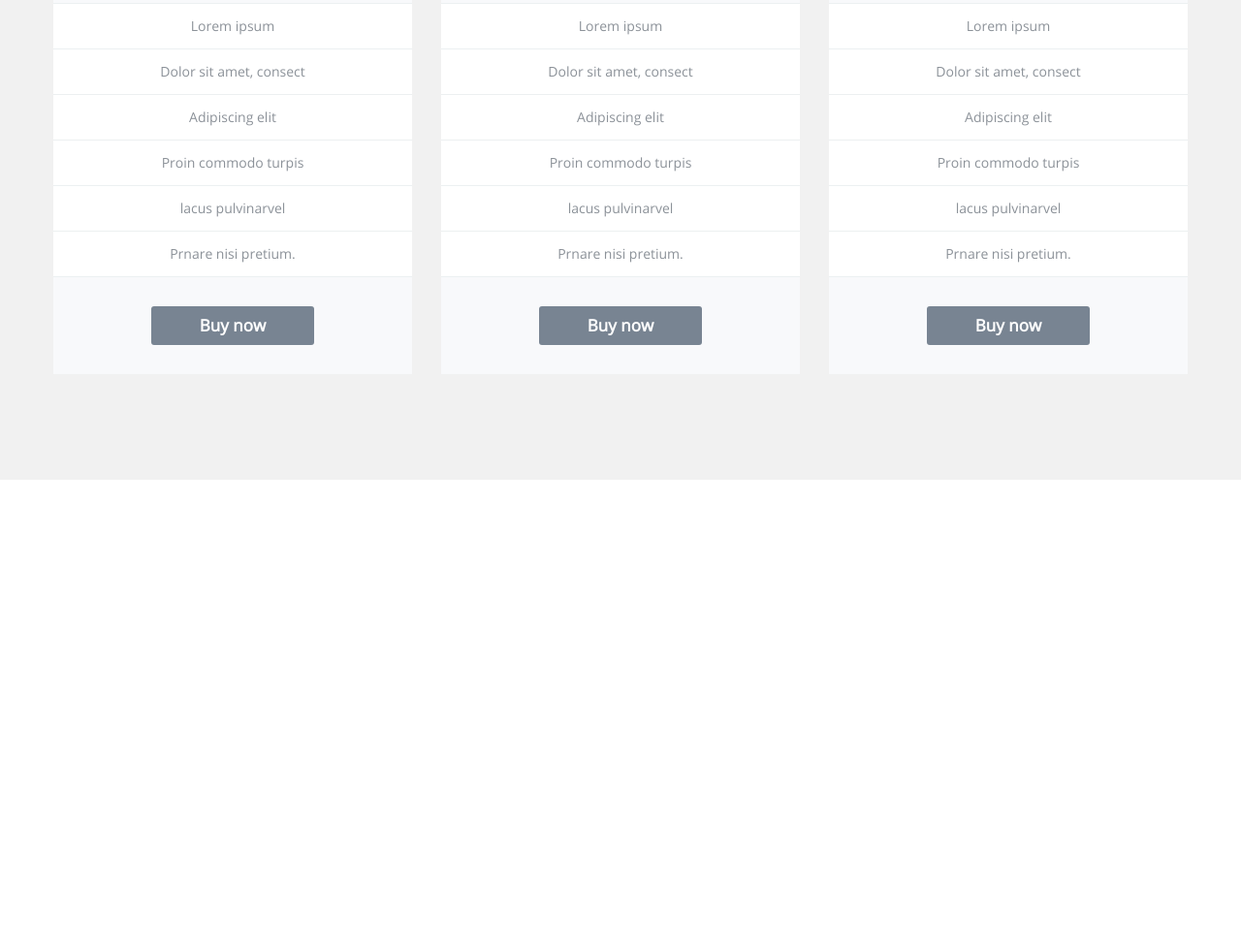
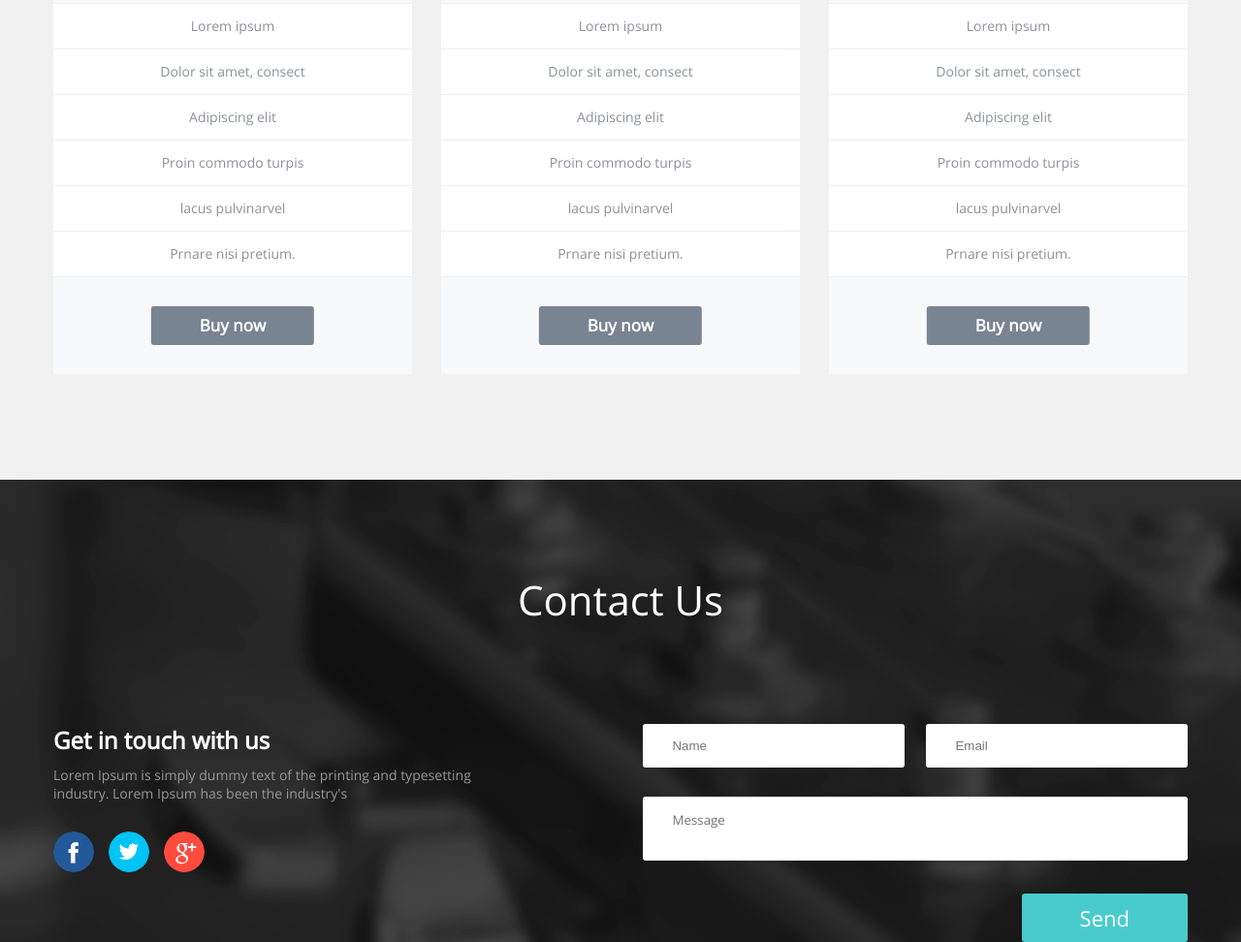
Before and after one commit to Melagomania/author, a website: page app/index.html in a window 1280 px wide. Shown: the part 1618-2590 px from the top of the page at 97% size. Before the commit the page ends 2113 px from the top, so only its background shows below. Drawn offline with nearby package versions, Linux system fonts and the light colour scheme; files that its build step writes are made by us from their sources; files whose address does not match are found by name.

Commit message:
starter making footer secrion

```diff
--- a/app/index.html
+++ b/app/index.html
@@ -76,6 +76,7 @@
   <section class="price">
     <div class="content">
       <section class="card">
+        <button>Buy now</button>
         <h3>Basic</h3>
         <span>$5.01/Month</span>
         <ul>
@@ -86,10 +87,11 @@
           <li>lacus pulvinarvel</li>
           <li>Prnare nisi pretium.</li>
         </ul>
-        <button>Buy now</button>
+
       </section>
 
       <section class="card">
+        <button>Buy now</button>
         <h3>Pro</h3>
         <span>$5.01/Month</span>
         <ul>
@@ -100,10 +102,10 @@
           <li>lacus pulvinarvel</li>
           <li>Prnare nisi pretium.</li>
         </ul>
-        <button>Buy now</button>
       </section>
 
       <section class="card">
+        <button>Buy now</button>
         <h3>Premium</h3>
         <span>$5.01/Month</span>
         <ul>
@@ -114,10 +116,32 @@
           <li>lacus pulvinarvel</li>
           <li>Prnare nisi pretium.</li>
         </ul>
-        <button>Buy now</button>
       </section>
     </div>
   </section>
+  <footer>
+    <div class="container">
+      <h2>Contact Us</h2>
+      <div class="get-in-touch">
+        <h3>Get in touch with us</h3>
+        <p>Lorem Ipsum is simply dummy text of the printing and typesetting industry. Lorem Ipsum has been the industry's</p>
+        <ul>
+          <li class="fb"></li>
+          <li class="tw"></li>
+          <li class="g"></li>
+        </ul>
+        <span></span>
+        <span></span>
+        <span></span>
+      </div>
+    <form class="forms" action="index.html" method="post">
+      <label><input type="text" name="name" placeholder="Name" required></label>
+      <label><input placeholder="Email" type="email" name="email" required></label>
+      <textarea placeholder="Message" name="massage"></textarea>
+      <button type="submit" name="button">Send</button>
+    </form>
+  </div>
+  </footer>
   <script src="js/libs.min.js"></script>
   <script src="js/common.js"></script>
 </body>
--- a/app/sass/_placeholders.sass
+++ b/app/sass/_placeholders.sass
@@ -1,6 +1,7 @@
 %container
     max-width: 1170px
     margin: 0 auto
+    overflow: hidden
 
 %cross
   &::before
--- a/app/sass/style.sass
+++ b/app/sass/style.sass
@@ -132,7 +132,9 @@ body
   .content
     @extend %container
   .card
+    position: relative
     margin-right: 30px
+    padding-bottom: 70px
     display: inline-block
     box-sizing: border-box
     max-width: 370px
@@ -167,6 +169,10 @@ body
         &:first-child
           border-top: 1px solid $card-border-color
     button
+      position: absolute
+      bottom: 0px
+      left: 50%
+      transform: translate(-50%, 0)
       margin-bottom: 30px
       padding: 8px 50px
       font-size: 17px
@@ -177,6 +183,78 @@ body
       background-color: $card-button-color
       border: none
       border-radius: 3px
-    &:hover
-      button, h3
+      &:hover + h3, &:hover
         background-color: $main-color
+
+footer
+  padding-top: 95px
+  text-align: left
+  background-image: url("../img/footer.jpg")
+  .container
+    @extend %container
+  h2
+    margin-bottom: 100px
+    font-size: 42px
+    font-weight: normal
+    color: #fff
+    text-align: center
+  .get-in-touch
+    float: left
+    width: 40%
+    h3
+      margin-bottom: 10px
+      font-size: 24px
+      color: #fff
+    p
+      color: $footer-color
+      max-width: 450px
+      font-size: 14px
+      margin-bottom: 30px
+    ul
+      margin-bottom: 15px
+      font-size: 0
+      li
+        margin-right: 15px
+        display: inline-block
+        width: 42px
+        height: 42px
+        border-radius: 50%
+        background-image: url("../img/social.png")
+        &.tw
+          background-position: center 0
+        &.g
+          background-position: 42px 0
+  .forms
+    width: 48%
+    float: right
+    input
+      box-sizing: border-box
+      padding: 15px 30px
+      width: 48%
+      box-sizing: border-box
+      border: none
+      border-radius: 3px
+      margin-bottom: 30px
+    label:first-child input
+      float: left
+      margin-right: 4%
+    label:last-child input
+    textarea
+      font-family: "Open Sans"
+      box-sizing: border-box
+      padding: 15px 30px
+      margin-bottom: 30px
+      width: 100%
+      border-radius: 3px
+      border: none
+      resize: none
+    button
+      float: right
+      background-color: $main-color
+      color: #fff
+      font-size: 22px
+      line-height: 24px
+      padding: 13px 60px
+      font-family: "Open Sans"
+      border: none
+      border-radius: 3px
```
Also changed, not shown: app/css/style.css.
